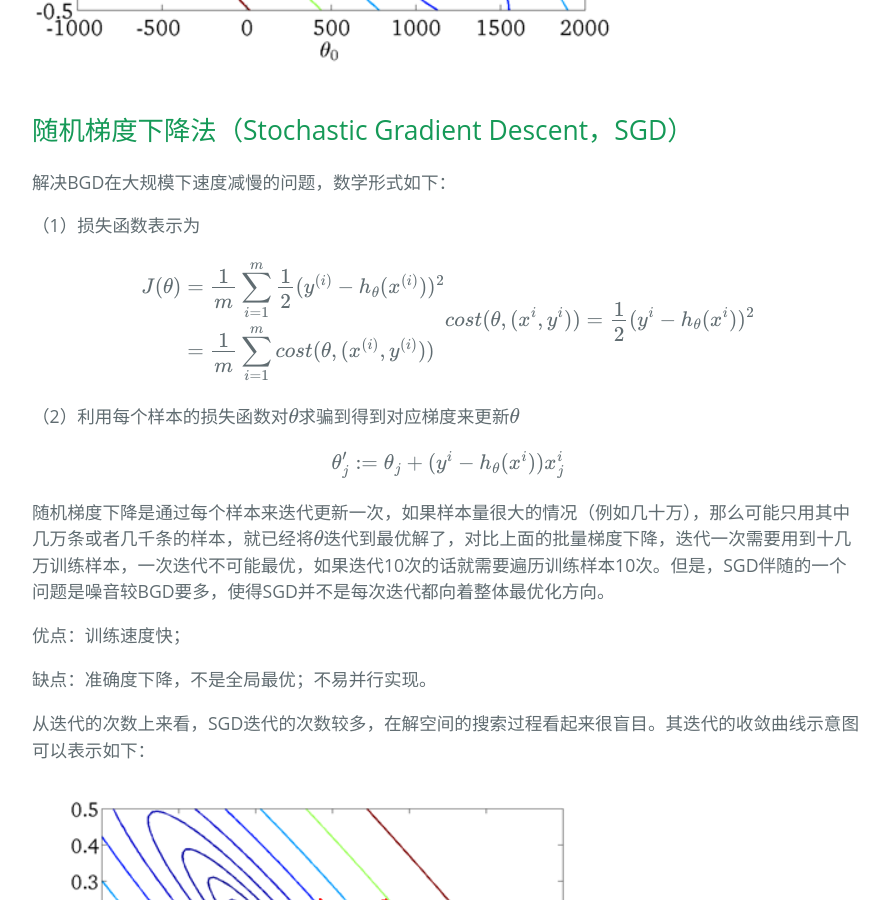
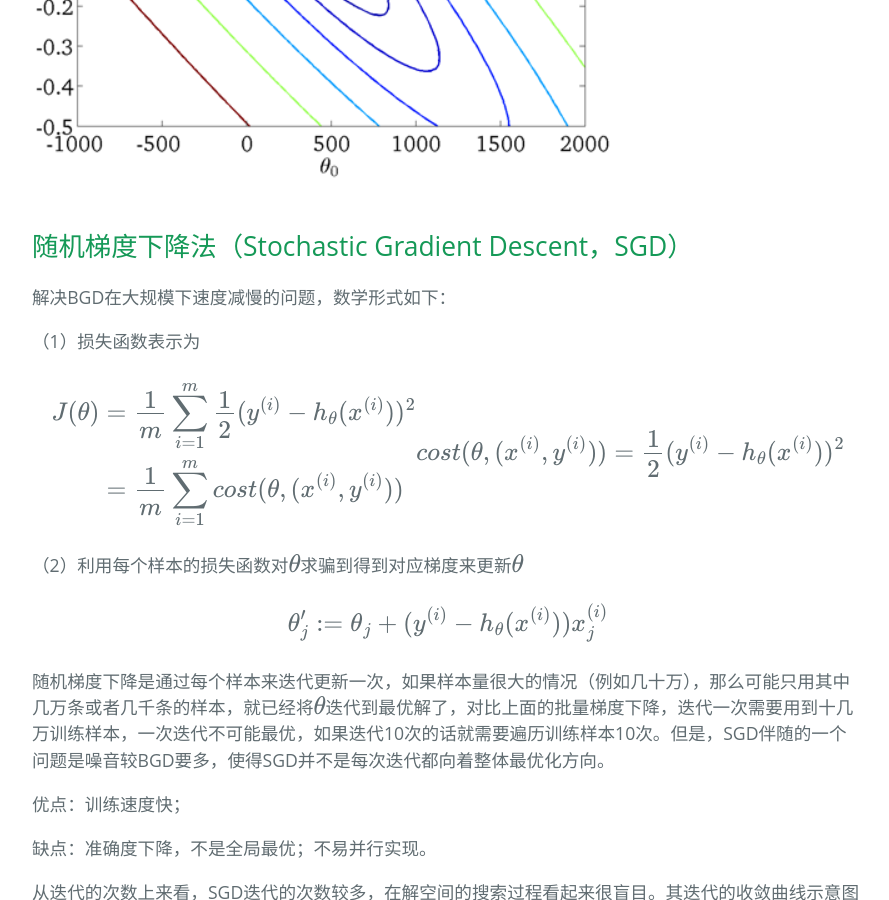
Before and after one commit to Tao-kun/Tao-kun.github.io, a Jekyll site: the page built from _posts/2017-04-25-gradient-descent.markdown, in a window 1280 px wide and 900 px high, scrolled down 2471 px. Shown: the whole window, without its empty margins (192-1081 px from the left). Built offline with Jekyll 4.4.1, drawn with Linux system fonts in a browser that asks for light colours; some web fonts are replaced; formulas are drawn with MathJax 3.

Commit message:
mathjax: change html to svg

```diff
--- a/_includes/page-footer.html
+++ b/_includes/page-footer.html
@@ -4,4 +4,11 @@
   </span>
   <span class="site-footer-credits">This page was generated by <a href="https://pages.github.com">GitHub Pages</a>.</span>
 </footer>
-<script type="text/javascript" async src="https://cdnjs.cloudflare.com/ajax/libs/mathjax/2.7.0/MathJax.js?config=TeX-AMS-MML_HTMLorMML"></script>
+<script type="text/javascript" async src="https://cdnjs.cloudflare.com/ajax/libs/mathjax/2.7.0/MathJax.js?config=TeX-AMS-MML_SVGorHTML"></script>
+<script type="text/x-mathjax-config">
+MathJax.Hub.Config({
+  SVG: {
+    scale: 120
+  }
+});
+</script>
--- a/_includes/page-header.html
+++ b/_includes/page-header.html
@@ -1,6 +1,7 @@
 <section class="page-header">
   <h1 class="project-name">{{ site.title }}</h1>
   <h2 class="project-tagline">{{ site.tagline }}</h2>
+  <!--<h2 class="project-tagline">战争即和平，自由即奴役，无知即力量。</h2>-->
   <a href="/index" class="btn">Index</a>
   <a href="/archieves" class="btn">Archieves</a>
 <!--  <a href="/about" class="btn">About</a> -->
--- a/_posts/2017-04-25-gradient-descent.markdown
+++ b/_posts/2017-04-25-gradient-descent.markdown
@@ -56,12 +56,12 @@ $$
  J(\theta)&=\frac{1}{m}\sum_{i=1}^{m}\frac{1}{2}(y^{(i)}-h_{\theta}(x^{(i)}))^2 \\
  &=\frac{1}{m}\sum_{i=1}^{m}cost(\theta,(x^{(i)},y^{(i)}))
  \end{split}\end{equation} \\
- cost(\theta,(x^i,y^i))=\frac{1}{2}(y^i-h_{\theta}(x^i))^2
+ cost(\theta,(x^{(i)},y^{(i)}))=\frac{1}{2}(y^{(i)}-h_{\theta}(x^{(i)}))^2
 $$
 
 （2）利用每个样本的损失函数对$$\theta$$求骗到得到对应梯度来更新$$\theta$$
 
-$$\theta_j':=\theta_j+(y^i-h_{\theta}(x^i))x_j^i$$
+$$\theta_j':=\theta_j+(y^{(i)}-h_{\theta}(x^{(i)}))x_j^{(i)}$$
 
 随机梯度下降是通过每个样本来迭代更新一次，如果样本量很大的情况（例如几十万），那么可能只用其中几万条或者几千条的样本，就已经将$$\theta$$迭代到最优解了，对比上面的批量梯度下降，迭代一次需要用到十几万训练样本，一次迭代不可能最优，如果迭代10次的话就需要遍历训练样本10次。但是，SGD伴随的一个问题是噪音较BGD要多，使得SGD并不是每次迭代都向着整体最优化方向。
 
```
